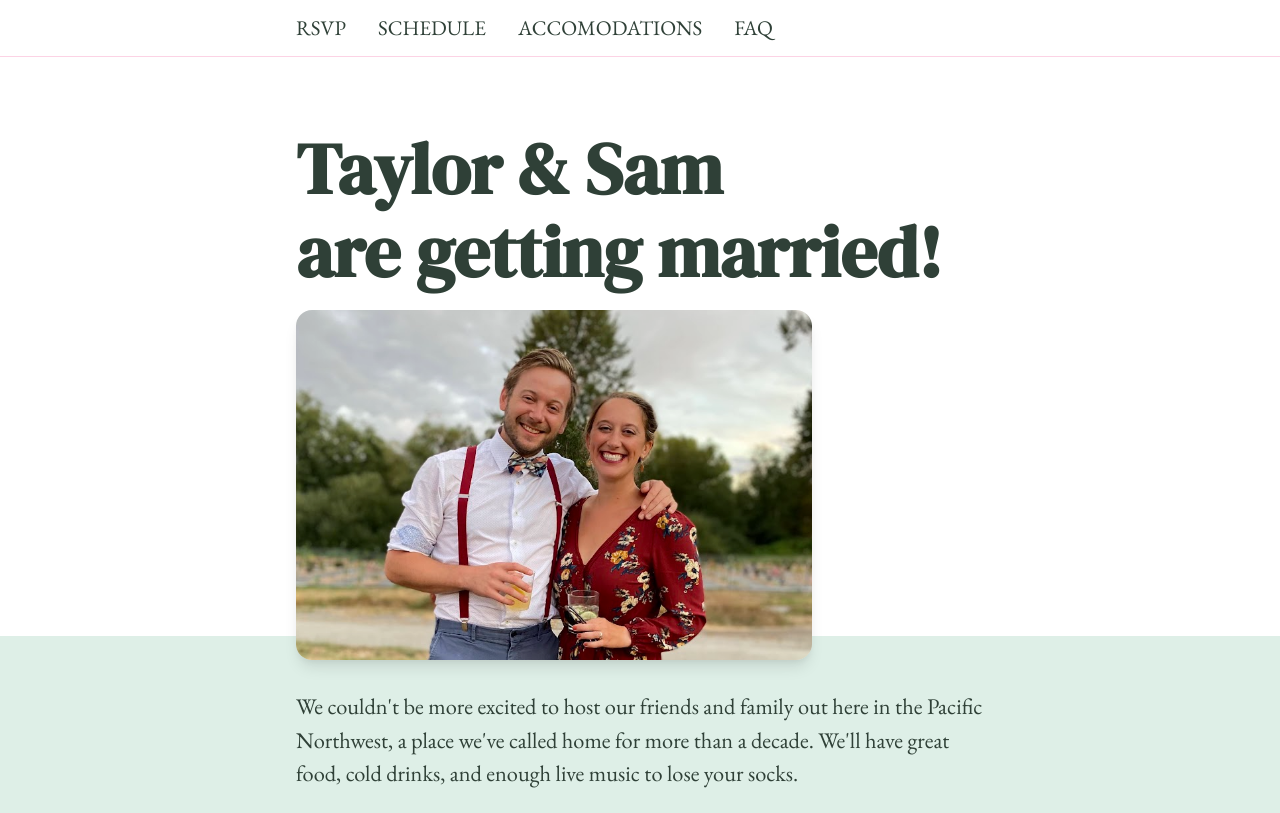
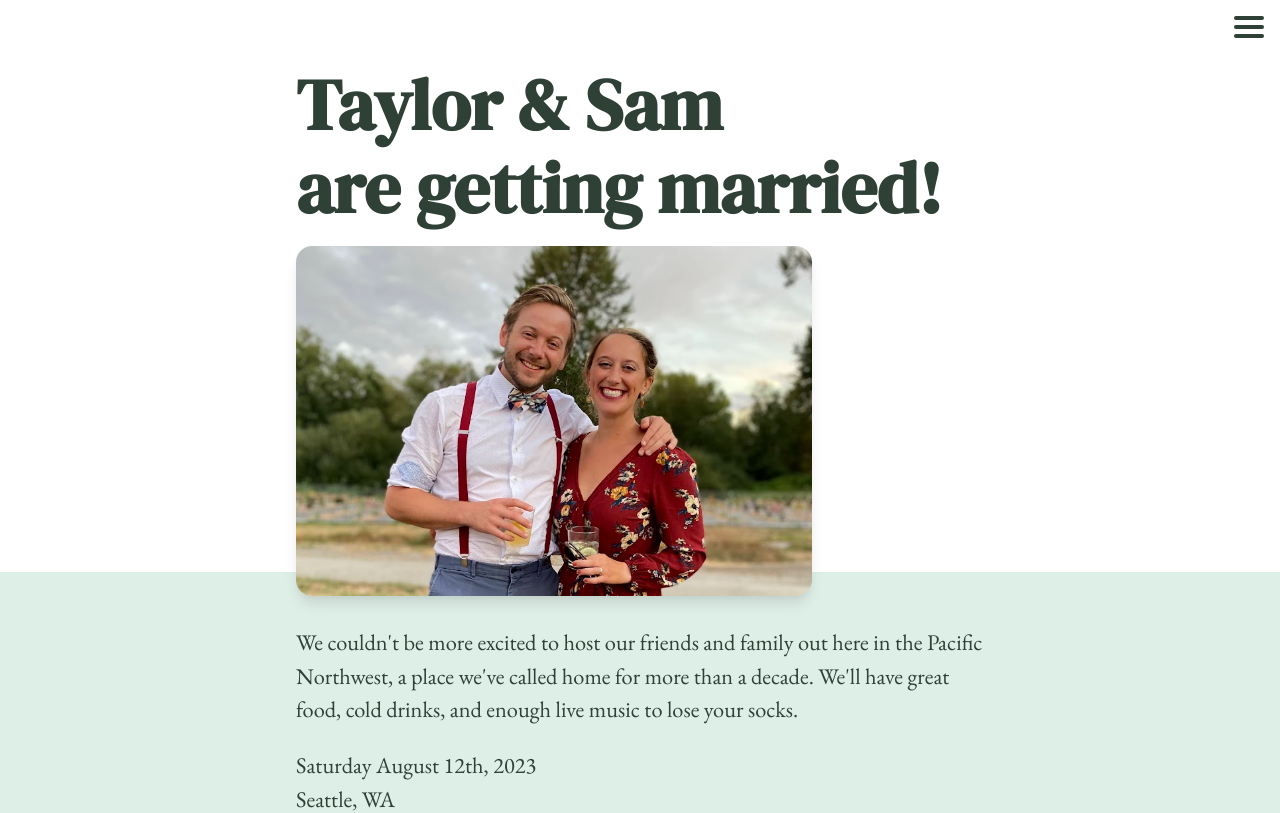
Before and after one commit to mapsam/tksm, a Next.js app: page / in a window 1280 px wide. Shown: the top 813 px of the page. Built offline with nearby package versions, Linux system fonts and the light colour scheme.

Commit message:
add collapsing menu and css transitions

```diff
--- a/components/Layout.tsx
+++ b/components/Layout.tsx
@@ -1,12 +1,35 @@
-import Nav from './Nav';
 import Footer from './Footer';
 import React from 'react';
+import { useState, useEffect } from 'react';
 
 export default function Layout(props: any) : any {
+  const [isOpen, setIsOpen] = useState(false);
+
+  useEffect(() => {
+    document.body.style.overflow = isOpen ? 'hidden' : '';
+  }, [isOpen]);
+
   return (
     <React.Fragment>
     <div className="main">
-      <Nav />
+    <nav>
+      <button className={isOpen ? "nav-button is-open" : "nav-button"} onClick={() => setIsOpen(!isOpen)}>
+        <span className="nav-button-bar"></span>
+        <span className="nav-button-bar"></span>
+        <span className="nav-button-bar"></span>
+      </button>
+
+      {isOpen &&
+        <div className="nav">
+          <ul>
+            <li><a href="#RSVP" onClick={() => setIsOpen(false)}>RSVP</a></li>
+            <li><a href="#SCHEDULE" onClick={() => setIsOpen(false)}>SCHEDULE</a></li>
+            <li><a href="#ACCOMODATIONS" onClick={() => setIsOpen(false)}>ACCOMODATIONS</a></li>
+            <li><a href="#FAQ" onClick={() => setIsOpen(false)}>FAQ</a></li>
+          </ul>
+        </div>
+      }
+    </nav>
 
       <section className="content">
         {props.children}
--- a/components/Nav.tsx
+++ /dev/null
@@ -1,12 +0,0 @@
-export default function Nav() {
-  return (
-    <nav>
-      <div className="container">
-        <a href="#RSVP">RSVP</a>
-        <a href="#SCHEDULE">SCHEDULE</a>
-        <a href="#ACCOMODATIONS">ACCOMODATIONS</a>
-        <a href="#FAQ">FAQ</a>
-      </div>
-    </nav>
-  );
-}
--- a/pages/index.tsx
+++ b/pages/index.tsx
@@ -1,9 +1,7 @@
-import React, { useState } from 'react';
 import RSVP from '../components/Rsvp';
 import Block from '../components/Block';
 
 export default function Index() {
-  const [showImage, setShowImage] = useState(true);
 
   return (
     <div className="content">
--- a/styles/main.css
+++ b/styles/main.css
@@ -20,29 +20,57 @@ p, form, li {
     font-size: 1.4rem;
 }
 
-@media (min-width: 45rem) {
-    nav {
-        border-bottom: 1px solid #fff;
-    }
+.nav {
+    position: fixed;
+    width: 100%;
+    height: 100%;
+    background-color: #fff;
+    padding: 1rem;
+    z-index: 10;
+    opacity: 0.95;
+    overflow: hidden;
+    text-align: right;
+    padding-top: 2.5rem;
 }
-nav {
+.nav-button {
     position: fixed;
-    top: 0;
-    width: 100%;
-    background-color: #ffffff;
-    border-bottom: 1px solid #fcd3e5;
-    z-index: 2;
+    right: 0;
+    z-index: 11;
+    background-color: #fff;
+    border: none;
+    padding: 0.7rem 1rem;
+    cursor: pointer;
 }
-nav a {
-    text-decoration: none;
-    margin: 0 2rem 0 0;
-    font-size: 1.3rem;
+.nav-button-bar {
+    width: 30px;
+    height: 4px;
+    border-radius: 2px;
+    background-color: #2F4037;
+    margin: 0.3rem 0;
+    padding: 0;
+    display: block;
+    transition: transform 0.5s, opacity 0.2s linear;
+    -webkit-transition: transform 0.5s, opacity 0.2s linear;
+}
+.nav-button.is-open .nav-button-bar:nth-child(1) {
+    transform: rotateY(0deg) rotate(45deg) translateY(0.4rem);
+    -webkit-transform: rotateY(0deg) rotate(45deg) translateY(0.4rem);
+}
+.nav-button.is-open .nav-button-bar:nth-child(2) {
+    transform: rotateY(0deg) rotate(-45deg) translateY(-0.4rem);
+    -webkit-transform: rotateY(0deg) rotate(-45deg) translateY(-0.4rem);
+}
+.nav-button.is-open .nav-button-bar:nth-child(3) {
+    opacity: 0;
+}
+.nav li {
+    list-style-type: none;
 }
 
 .title {
     font-family: 'DM Serif Display', serif;
     font-size: 3rem;
-    margin: 6rem 0 1rem;
+    margin: 2rem 0 1rem;
 }
 h1 {
     font-size: 2.3rem;
```
